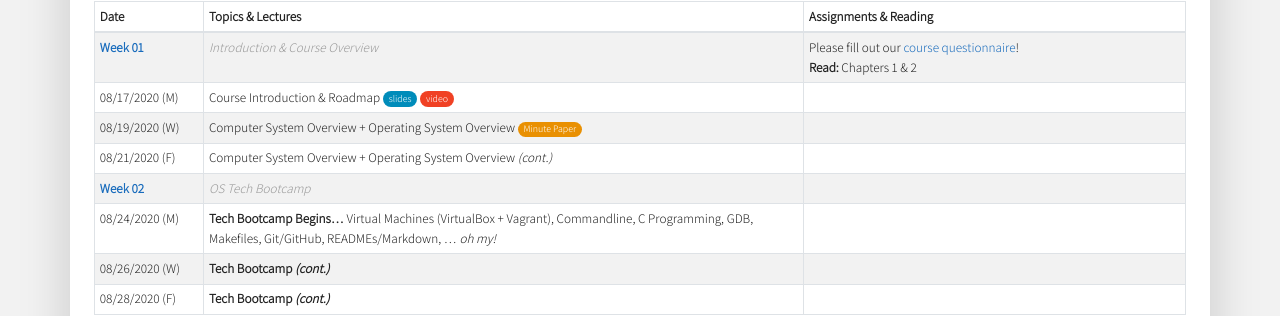
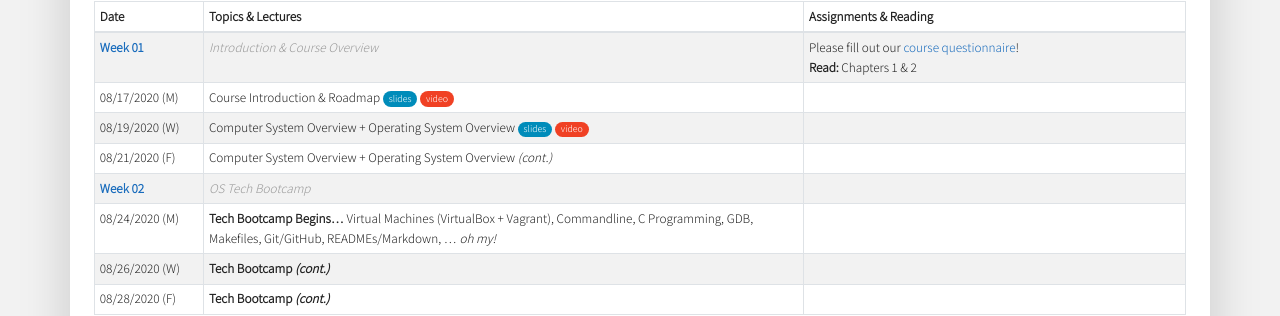
Before and after one commit to traviswpeters/cs460-2020-fall, a Jekyll site: the page built from index.md, in a window 1280 px wide and 900 px high, scrolled down 1352 px. Shown: the part 138-454 px from the top of the window. Built offline with Jekyll 4.4.1, drawn with Linux system fonts in a browser that asks for light colours; nearby versions of some CDN libraries; some web fonts are replaced; comment, search, counter and statistics services are not loaded.

Commit message:
add files for today

```diff
--- a/index.md
+++ b/index.md
@@ -112,9 +112,8 @@ If you have any questions, please contact me.
 <!-- Topics & Lecture Details Here -->
 <td markdown="span" markdown="1">
 - Computer System Overview + Operating System Overview
-<!-- [slides](files/cs460-01-course-intro.pdf){:.slides} -->
-<!-- [video](https://zoom.us/rec/share/wcpQKpDv0jtOXY3yy3vFZLYnOZW8aaa81yUc8vIJyEYAMzlCyprO6RSAqyViBm9W){:.video} -->
-[Minute Paper](https://forms.gle/dxRexo9t9CBbbFm38){:.activity}
+[slides](files/cs460-02-system-and-OS-overview-1.pdf){:.slides}
+[video](https://zoom.us/rec/share/6tUkdLqopltLYYXvyGPGQv8fJ7XLeaa82iNPqPUIz0xDwgQDogLYCEU4qqkTBqtE){:.video}
 </td>
 <!-- Assignments & Reading Here -->
 <td markdown="span" markdown="1"></td>
@@ -126,6 +125,9 @@ If you have any questions, please contact me.
 <!-- Topics & Lecture Details Here -->
 <td markdown="span" markdown="1">
 - Computer System Overview + Operating System Overview _(cont.)_
+<!-- [slides](files/cs460-02-system-and-OS-overview-2.pdf){:.slides} -->
+<!-- [video](https://zoom.us/rec/share/wcpQKpDv0jtOXY3yy3vFZLYnOZW8aaa81yUc8vIJyEYAMzlCyprO6RSAqyViBm9W){:.video} -->
+<!-- [Minute Paper](https://forms.gle/dxRexo9t9CBbbFm38){:.activity} -->
 </td>
 <!-- Assignments & Reading Here -->
 <td markdown="span" markdown="1"></td>
```
Also changed, not shown: 1 other file.
